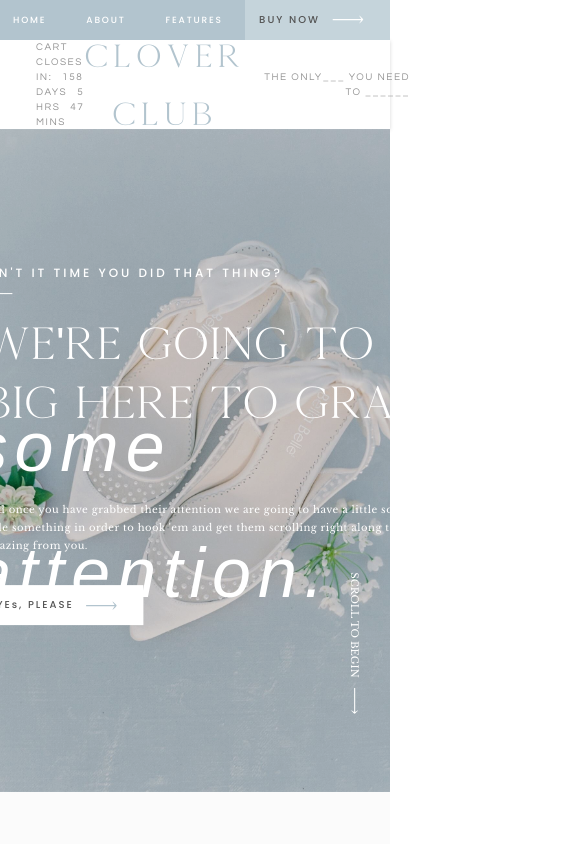
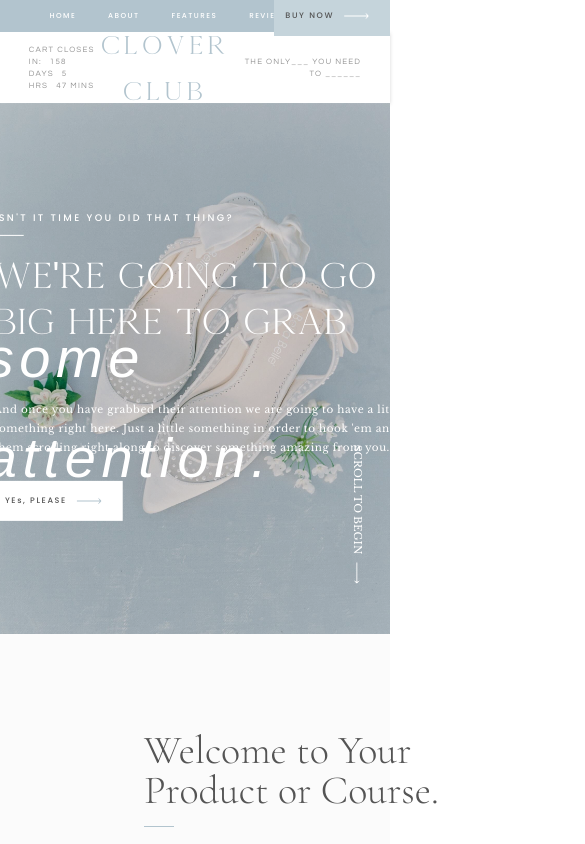
Before and after one commit to tienshake/sales-landing-page, an Angular app: page / in a window 390 px wide. Shown: the top 844 px of the page, 585 px wide, since content can reach past the window. Built offline with nearby package versions, Linux system fonts and the light colour scheme; a web font is replaced by a local one.

Commit message:
feat: responsive

```diff
--- a/src/styles/_responsive.scss
+++ b/src/styles/_responsive.scss
@@ -3,16 +3,9 @@
 
 // Responsive Styles
 
-// Mobile First
-@media (max-width: $breakpoint-mobile) {
-  body {
-    font-size: $font-size-small;
+// Desktop
+@media (max-width: $breakpoint-desktop) {
+  html {
+    font-size: $font-size-tablet; // 9px
   }
 }
-
-// Desktop
-// @media (min-width: $breakpoint-desktop) {
-//   body {
-//     font-size: $font-size-base;
-//   }
-// }
--- a/src/styles/_variables.scss
+++ b/src/styles/_variables.scss
@@ -19,6 +19,7 @@ $font-size-base: 1.3rem; // 13px
 $font-size-large: 1.6rem; // 16px
 $font-size-xlarge: 3.2rem; // 32px
 $font-size-xxlarge: 4.5rem; // 45px
+$font-size-tablet: 50%; // 8px
 
 // Font Family
 $font-poppins: "Poppins", sans-serif;
```
